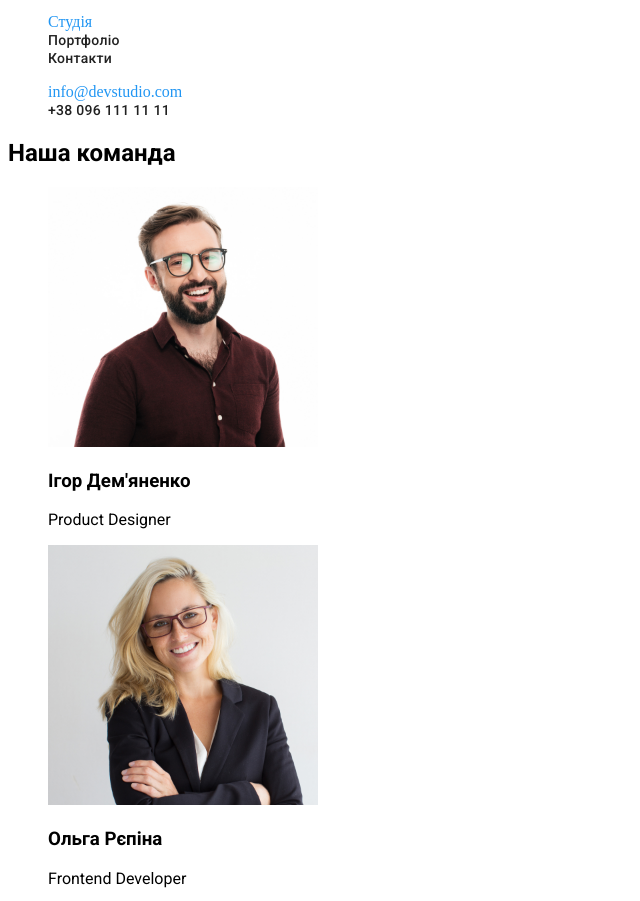
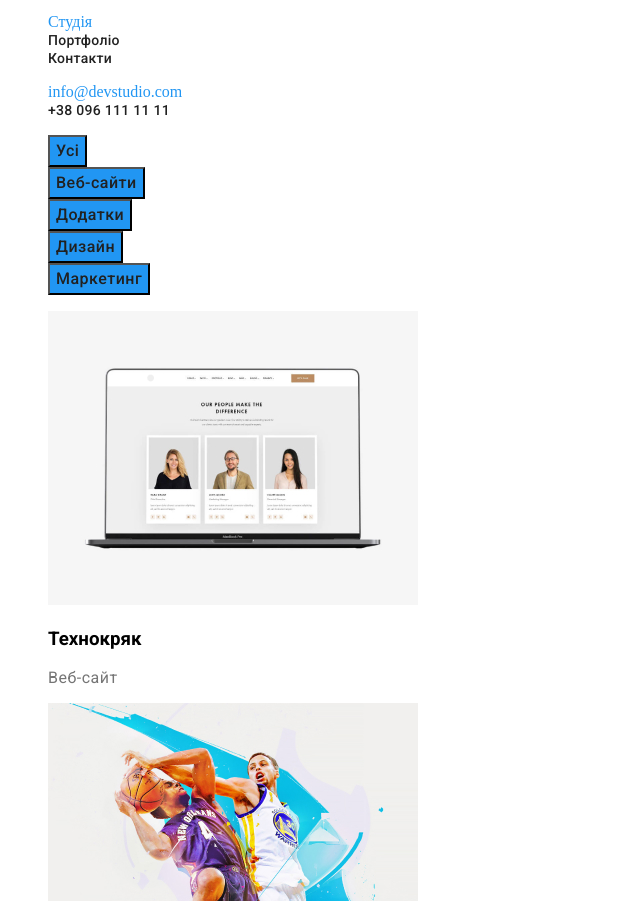
Before and after one commit to Demetr89/goit-markup-hw-02, a plain HTML site: page portfolio.html in a window 1280 px wide. Shown: the part 30-931 px from the top of the page, without its empty margins (0-640 px from the left). Drawn offline with Linux system fonts and the light colour scheme.

Commit message:
homework2

```diff
--- a/CSS/styles.css
+++ b/CSS/styles.css
@@ -8,12 +8,13 @@
     --light-txt-cl: #F5F5F5;
 
     /*Backround colors*/
-    --accent-bg-cl:
+
+
 }
 
 /* Селектор тега */`    `
 body {
-    background: #F5F5F5;
+    background:#F5F5F5; ;
     font-family: var(--main-font);
 
   }
@@ -126,6 +127,7 @@ body {
     font-weight: 400;
     font-size: 14px;
     line-height: calc(24/14);
+    letter-spacing: 0.03em;
 }
  .feature {
     list-style-type: none;
@@ -175,3 +177,46 @@ body {
   .adress:focus {
     color: rgb(0, 255, 106);
  }
+ .proect {
+    list-style-type: none;
+    font-family: var(--main-font);
+ }
+
+.descr {
+    font-style: normal;
+    font-weight: 400;
+    font-size: 16px;
+    line-height: 19px;
+    letter-spacing: 0.03em;
+    color: #757575;
+}
+ .filtrs {
+    list-style-type: none;
+    font-family: var(--main-font);
+    font-style: normal;
+    font-weight: 500;
+    font-size: 16px;
+    line-height: 26px;
+    letter-spacing: 0.03em;
+    color: #212121;
+
+
+
+}
+
+.button{
+    font-family: var(--main-font);
+    font-style: normal;
+    font-weight: 500;
+    font-size: 16px;
+    line-height: 26px;
+    letter-spacing: 0.03em;
+    color: #212121;
+    background: #2196F3;
+
+
+}
+ .button:hover ,
+ .button:focus {
+ color: #757575;
+ }
--- a/portfolio.html
+++ b/portfolio.html
@@ -20,7 +20,7 @@
 
           <ul class="list-1">
             <li class="list-item">
-              <a class="link-studia" href="Студія">Студія </a>
+              <a class="link-studia" href="file:///C:/Users/Gatherly/Documents/GitHub/goit-markup-hw-01/goit-markup-hw-02/index.html">Студія </a>
             </li>
             <li class="list-item">
               <a class="link" href="Портфоліо">Портфоліо </a>
@@ -39,33 +39,79 @@
     </header>
 
     <main>
+     <ul class="filtrs">
+        <li>
+            <button class="button" type="button"> Усі </button>
+        </li>
+        <li>
+            <button class="button" type="button">  Веб-сайти </button>
+        </li>
+        <li>
+            <button class="button" type="button"> Додатки </button>
+        </li>
+        <li>
+            <button class="button" type="button"> Дизайн </button>
+        </li>
+        <li>
+            <button class="button" type="button"> Маркетинг </button>
+        </li>
+     </ul>
+      <section class="portfolio">
 
-      <section class="section">
-        <h2 class="section-title"> Наша команда</h2>
-        <ul class="our-team">
+        <ul class="proect">
           <li class="list-item">
-            <img class="img" src="./img/ІгорДем'яненко.jpg" alt="Ігор Дем'яненко" width="270" height="260" />
+            <img class="img" src="./img/techo.jpg" alt="Технокряк" width="370" height="294" />
 
-            <h3 class="team-name">Ігор Дем'яненко</h3>
-            <p class="descr">Product Designer</p>
+            <h3 class="team-name">Технокряк</h3>
+            <p class="descr">Веб-сайт</p>
           </li>
 
           <li class="list-item">
-            <img class="img" src="./img/ОльгаРєпіна.jpg" alt="Ольга Рєпіна" width="270" height="260" />
-            <h3 class="team-name">Ольга Рєпіна</h3>
-            <p class="descr">Frontend Developer</p>
+            <img class="img" src="./img/sports.jpg " alt="Постер New Orlean vs Golden Star" width="370" height="294" />
+            <h3 class="team-name">Постер New Orlean vs Golden Star</h3>
+            <p class="descr">Дизайн</p>
           </li>
 
           <li class="list-item">
-            <img class="img" src="./img/МиколаТарасов.jpg" alt="Микола Тарасов" width="270" height="260"/>
-            <h3 class="team-name">Микола Тарасов</h3>
-            <p class="descr">Marketing</p>
+            <img class="img" src="./img/searood.jpg" alt="Ресторан Seafood" width="370" height="294"/>
+            <h3 class="team-name">Ресторан Seafood</h3>
+            <p class="descr">Додаток</p>
           </li>
 
           <li class="list-item">
-            <img class="img" src="./img/МихайлоЄрмаков.jpg" alt="Михайло Єрмаков" width="270" height="260"/>
-            <h3 class="team-name">Михайло Єрмаков</h3>
-            <p class="descr">UI Designer</p>
+            <img class="img" src="./img/prime.jpg" alt="Проєкт Prime" width="370" height="294"/>
+            <h3 class="team-name">Проєкт Prime</h3>
+            <p class="descr">Маркетинг</p>
+          </li>
+          <li class="list-item">
+            <img class="img" src="./img/boxes.jpg" alt="Проєкт Boxes" width="370" height="294" />
+
+            <h3 class="team-name">Проєкт Boxes</h3>
+            <p class="descr">Додаток</p>
+          </li>
+
+          <li class="list-item">
+            <img class="img" src="./img/websait.jpg " alt="Inspiration has no Borders" width="370" height="294" />
+            <h3 class="team-name">Inspiration has no Borders</h3>
+            <p class="descr">Веб-сайт</p>
+          </li>
+
+          <li class="list-item">
+            <img class="img" src="./img/edition.jpg" alt="Видання Limited Edition" width="370" height="294"/>
+            <h3 class="team-name">Видання Limited Edition</h3>
+            <p class="descr">Дизайн</p>
+          </li>
+
+          <li class="list-item">
+            <img class="img" src="./img/proect.jpg" alt="Михайло Єрмаков" width="370" height="294"/>
+            <h3 class="team-name">Проєкт LAB</h3>
+            <p class="descr">Маркетинг</p>
+          </li>
+
+          <li class="list-item">
+            <img class="img" src="./img/bussines.jpg" alt="Михайло Єрмаков" width="370" height="294"/>
+            <h3 class="team-name">Growing Business</h3>
+            <p class="descr">Додаток</p>
           </li>
         </ul>
       </section>
```
Also changed, not shown: index.html (+3 -3 lines).
